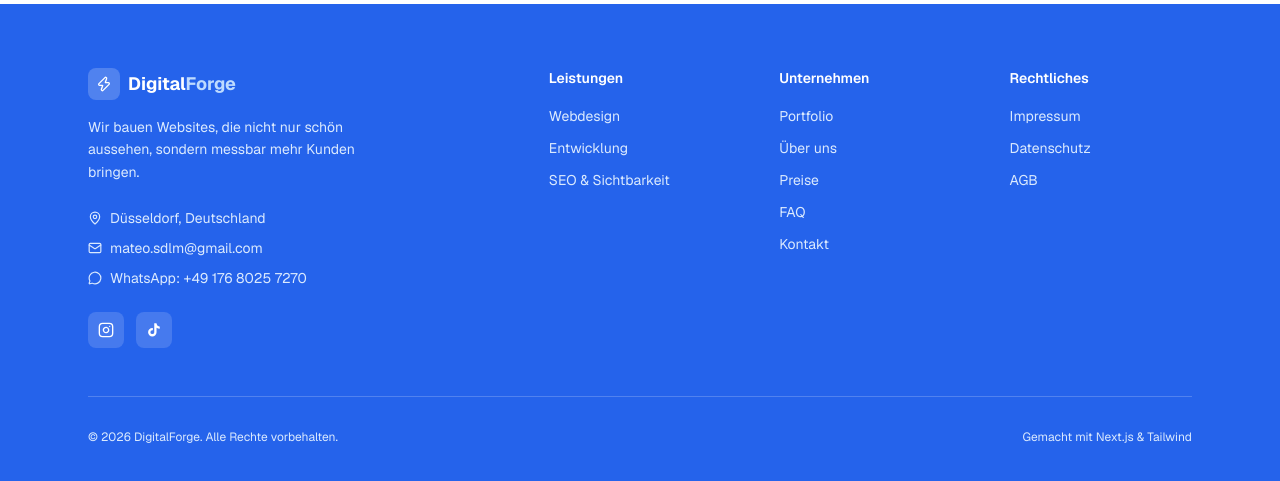
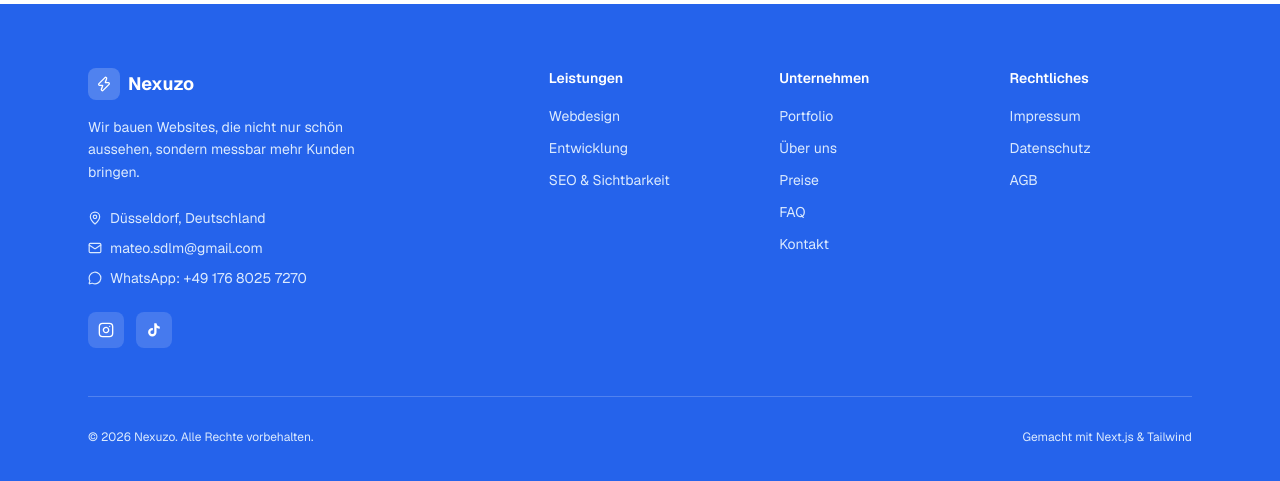
Before and after one commit to chjungdus/Neue-Website, a Next.js app: page / in a window 1280 px wide. Shown: the part 7450-7931 px from the top of the page. Built offline with nearby package versions, Linux system fonts and the light colour scheme.

Commit message:
rebrand: DigitalForge → Nexuzo in footer (logo, copyright, social links)

```diff
--- a/src/components/layout/footer.tsx
+++ b/src/components/layout/footer.tsx
@@ -31,9 +31,7 @@ export default function Footer() {
               <div className="w-8 h-8 rounded-lg bg-white/20 flex items-center justify-center">
                 <Zap size={16} className="text-white" />
               </div>
-              <span>
-                Digital<span className="text-blue-200">Forge</span>
-              </span>
+              <span>Nexuzo</span>
             </Link>
             <p className="text-blue-100 text-sm leading-relaxed max-w-xs">
               Wir bauen Websites, die nicht nur schön aussehen, sondern messbar mehr Kunden bringen.
@@ -62,7 +60,7 @@ export default function Footer() {
             </div>
             <div className="mt-6 flex items-center gap-3">
               <a
-                href="https://instagram.com/digitalforge.de"
+                href="https://instagram.com/nexuzo.de"
                 target="_blank"
                 rel="noopener noreferrer"
                 className="w-9 h-9 rounded-lg bg-white/15 hover:bg-white/25 flex items-center justify-center transition-colors"
@@ -71,7 +69,7 @@ export default function Footer() {
                 <Instagram size={16} className="text-white" />
               </a>
               <a
-                href="https://tiktok.com/@digitalforge.de"
+                href="https://tiktok.com/@nexuzo.de"
                 target="_blank"
                 rel="noopener noreferrer"
                 className="w-9 h-9 rounded-lg bg-white/15 hover:bg-white/25 flex items-center justify-center transition-colors"
@@ -105,7 +103,7 @@ export default function Footer() {
 
         <div className="mt-12 pt-8 border-t border-white/20 flex flex-col md:flex-row items-center justify-between gap-4">
           <p className="text-xs text-blue-100">
-            © {new Date().getFullYear()} DigitalForge. Alle Rechte vorbehalten.
+            © {new Date().getFullYear()} Nexuzo. Alle Rechte vorbehalten.
           </p>
           <div className="text-xs text-blue-100">
             Gemacht mit Next.js &amp; Tailwind
```
